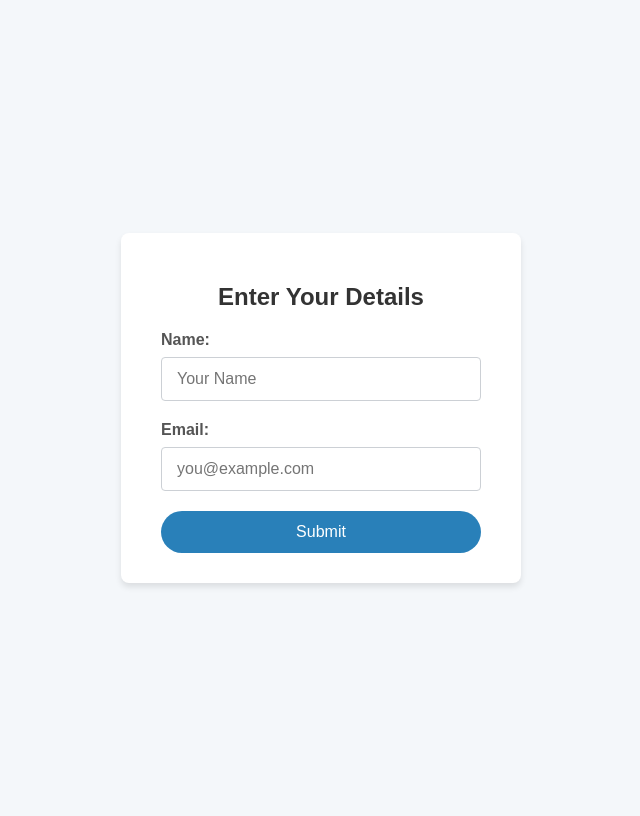
After one commit to godsambitious-ashu/PriceActionAI, a Flask app: page /user_info in a window 1280 px wide. The commit adds this page. Shown: the whole page, without its empty margins (319-959 px from the left). Run offline with Flask 3, Linux system fonts and the light colour scheme.

Commit message:
Added a UI page to take email and name

```diff
--- a/app.py
+++ b/app.py
@@ -1,7 +1,7 @@
 # File: app.py
 
 import pprint
-from flask import Flask, request, render_template
+from flask import Flask, request, render_template, redirect, url_for, session
 from stock_data.data_fetcher import DataFetcher
 from stock_data.plotter import Plotter
 from stock_data.demand_zone_manager import DemandZoneManager
@@ -10,13 +10,44 @@ import plotly.io as pio
 import logging
 
 app = Flask(__name__)
+
+# Secret key for session management. Replace with a strong, random key in production.
+app.secret_key = 'your_secret_key_here'  # Replace with a secure secret key
+
 logging.basicConfig(level=logging.DEBUG)
 
 # Define the hardcoded intervals in order of higher to lower timeframe
 HARDCODED_INTERVALS = ['3mo', '1mo', '1wk', '1d']
 
+@app.route('/user_info', methods=['GET', 'POST'])
+def user_info():
+    if request.method == 'POST':
+        # Retrieve form data
+        name = request.form.get('name')
+        email = request.form.get('email')
+        logging.debug(f"User Info Submitted: Name={name}, Email={email}")
+
+        # Store in session
+        session['name'] = name
+        session['email'] = email
+
+        # Redirect to the main visualization page
+        return redirect(url_for('index'))
+
+    # For GET requests, render the user info form
+    return render_template('user_info.html')
+
 @app.route('/', methods=['GET', 'POST'])
 def index():
+    # Check if user has entered their name and email
+    if 'name' not in session or 'email' not in session:
+        logging.debug("User not authenticated. Redirecting to /user_info")
+        return redirect(url_for('user_info'))
+
+    name = session.get('name')
+    email = session.get('email')
+    logging.debug(f"User Info from Session: Name={name}, Email={email}")
+
     if request.method == 'POST':
         # Retrieve form data
         stock_code = request.form['stock_code']
@@ -58,7 +89,7 @@ def index():
                 fresh_fig = plotter.create_candlestick_chart(stock_data, stock_code, interval)
                 dz_manager_fresh = DemandZoneManager(stock_code, fresh_fig)
                 demand_zones_fresh = dz_manager_fresh.identify_demand_zones(stock_data, interval, fresh=True)
-                logging.debug(f"Data fetched successfully for demandzones_fresh: {demand_zones_fresh}")
+                logging.debug(f"Data fetched successfully for demand_zones_fresh: {demand_zones_fresh}")
 
                 # Use the updated method to handle merging for "fresh zones"
                 demand_zones_fresh = dz_manager_all.include_higher_tf_zones_in_lower_tf_zones(interval, demand_zones_fresh, zone_type='fresh')
@@ -80,13 +111,15 @@ def index():
 
             return render_template('index.html',
                                    charts=charts,
-                                   demand_zones_info=demand_zones_info)
+                                   demand_zones_info=demand_zones_info,
+                                   name=name,
+                                   email=email)
         except Exception as e:
             logging.error(f"Error processing request: {e}")
-            return render_template('index.html', chart=None, error=str(e))
+            return render_template('index.html', chart=None, error=str(e), name=name, email=email)
 
     # For GET requests, render the template without any charts
-    return render_template('index.html', chart=None)
+    return render_template('index.html', chart=None, name=name, email=email)
 
 if __name__ == '__main__':
     app.run(debug=True)
--- /dev/null
+++ b/templates/user_info.html
@@ -0,0 +1,79 @@
+<!-- templates/user_info.html -->
+
+<!DOCTYPE html>
+<html lang="en">
+<head>
+    <meta charset="UTF-8">
+    <meta name="viewport" content="width=device-width, initial-scale=1.0">
+    <title>User Information</title>
+    <style>
+        /* Basic styling for the form */
+        body {
+            font-family: Arial, sans-serif;
+            background-color: #f4f7fa;
+            display: flex;
+            justify-content: center;
+            align-items: center;
+            height: 100vh;
+        }
+        .form-container {
+            background: #fff;
+            padding: 30px 40px;
+            border-radius: 8px;
+            box-shadow: 0 4px 6px rgba(0,0,0,0.1);
+            width: 100%;
+            max-width: 400px;
+            box-sizing: border-box;
+        }
+        h2 {
+            text-align: center;
+            margin-bottom: 20px;
+            color: #333;
+        }
+        label {
+            display: block;
+            margin-bottom: 8px;
+            color: #555;
+            font-weight: bold;
+        }
+        input[type="text"],
+        input[type="email"] {
+            width: 100%;
+            padding: 12px 15px;
+            margin-bottom: 20px;
+            border: 1px solid #ccd0d5;
+            border-radius: 4px;
+            box-sizing: border-box;
+            font-size: 16px;
+        }
+        button {
+            width: 100%;
+            padding: 12px 15px;
+            background-color: #2980b9;
+            color: #fff;
+            border: none;
+            border-radius: 25px;
+            font-size: 16px;
+            cursor: pointer;
+            transition: background-color 0.3s ease;
+        }
+        button:hover {
+            background-color: #1f6391;
+        }
+    </style>
+</head>
+<body>
+    <div class="form-container">
+        <h2>Enter Your Details</h2>
+        <form method="POST" action="{{ url_for('user_info') }}">
+            <label for="name">Name:</label>
+            <input type="text" id="name" name="name" placeholder="Your Name" required>
+
+            <label for="email">Email:</label>
+            <input type="email" id="email" name="email" placeholder="you@example.com" required>
+
+            <button type="submit">Submit</button>
+        </form>
+    </div>
+</body>
+</html>
```
Also changed, not shown: templates/index.html (+21 -10 lines).
